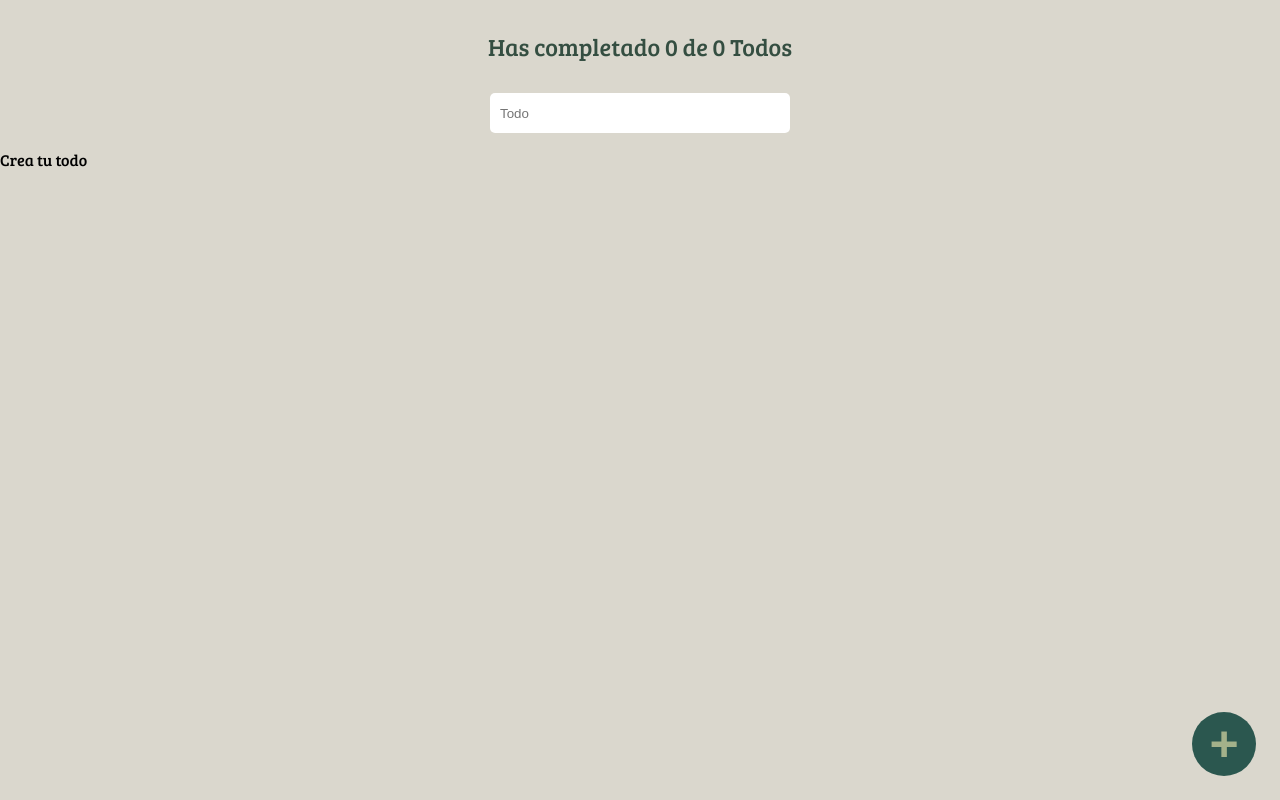
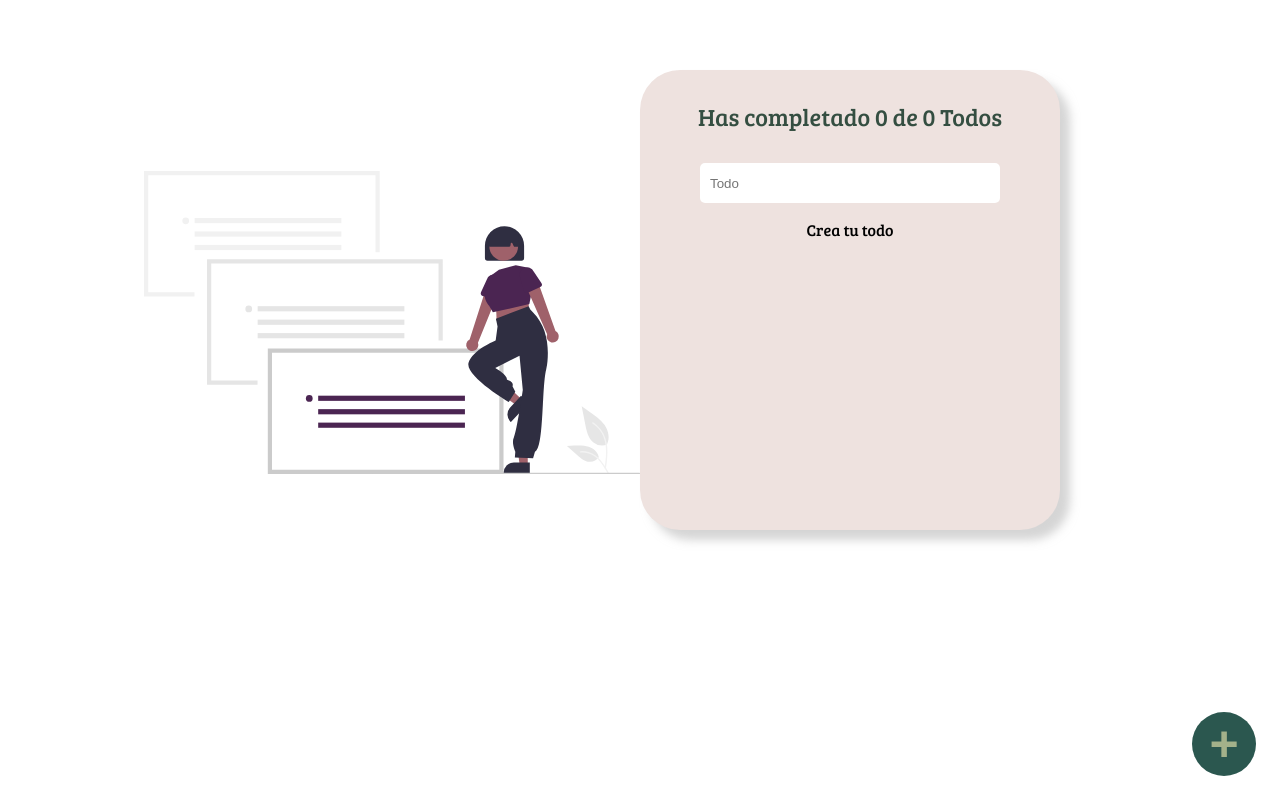
Before and after one commit to DevTataBot/todo-platzi, a React (Create React App) app: page / in a window 1280 px wide. Built offline with nearby package versions, Linux system fonts and the light colour scheme.

Commit message:
update styles and view

```diff
--- a/src/Components/TodoItems/index.js
+++ b/src/Components/TodoItems/index.js
@@ -1,5 +1,8 @@
 import React from "react";
 import "./styles.css";
+import { FaRegCheckSquare } from "react-icons/fa";
+import { RiDeleteBin5Line } from "react-icons/ri";
+
 const TodoItems = ({ task, onComplete, onDelete, onClearComplete }) => {
     const handlerCheckTask = (e) => {
       e.target.checked ? onComplete() : onClearComplete()
@@ -9,10 +12,13 @@ const TodoItems = ({ task, onComplete, onDelete, onClearComplete }) => {
     }
   return (
     <li className="TodoItem">
+     {/* <FaRegCheckSquare />*/}
       <input className="TodoItem__checkbox" type="checkbox" checked={task.complete} onChange={handlerCheckTask} />
       <div className={`TodoItem__container ${task.complete && 'complete'}`}>
         <span className={`TodoItem__item ${task.complete && 'complete__text'}`}>{task.text}</span>
-        <button className="TodoItem__delete" onClick={handlerDeleteTask}>X</button>
+        <button className="TodoItem__delete" onClick={handlerDeleteTask}>
+          <RiDeleteBin5Line />
+        </button>
       </div>
     </li>
   );
--- a/src/Components/TodoItems/styles.css
+++ b/src/Components/TodoItems/styles.css
@@ -7,17 +7,16 @@
 .TodoItem__item{
     list-style: none;
     line-height: 0;
-    color: #fff;
+    color: #000;
 }
 .TodoItem__container{
     display: flex;
-    background-color: #3a5a40;
     justify-content: space-between;
     width: 100%;
-    border: none;
-    border-radius: 5px;
+    border: solid #a53860;
+    border-radius: 50px;
     align-items: center;
-    height: 30px;
+    height: 50px;
     padding: 0 8px;
 }
 .TodoItem__checkbox{
@@ -32,7 +31,7 @@
 .TodoItem__delete{
     border: none;
     background-color: transparent;
-    color: #fff;
+    color: #a53860;
 }
 .TodoItem__delete:hover{
     cursor: pointer;
--- a/src/index.css
+++ b/src/index.css
@@ -1,15 +1,49 @@
-*{
+* {
   box-sizing: border-box;
 }
+
 body {
   margin: 0;
   font-family: 'Bree Serif', serif;
   -webkit-font-smoothing: antialiased;
   -moz-osx-font-smoothing: grayscale;
-  background-color: #dad7cd;
   box-sizing: border-box;
 }
 
 code {
   font-family: 'Bree Serif', serif;
 }
+
+.TodoView {
+  padding: 70px;
+  display: grid;
+  grid-template-columns: 1fr 1fr;
+  grid-template-rows: 1fr;
+}
+
+.TodoView-img {
+  grid-area: 1 / 1 / 2 / 2;
+  display: flex;
+  justify-content: end;
+  align-items: center;
+}
+
+.img{
+  height: 60%;
+}
+
+.TodoView-todo {
+  margin-right: 150px;
+  grid-area: 1 / 2 / 2 / 3;
+  display: flex;
+  flex-direction: column;
+  align-items: center;
+  max-height: 460px;
+  overflow-y: scroll;
+  background-color: #eee2df;
+  border-radius: 40px;
+  box-shadow: 10px 10px 10px #b4b4b490;
+}
+.TodoView-todo::-webkit-scrollbar{
+  display: none;
+}
--- a/src/view.js
+++ b/src/view.js
@@ -6,6 +6,7 @@ import TodoForm from "./Components/TodoForm";
 import TodoList from "./Components/TodoList";
 import TodoSearch from "./Components/TodoSearch";
 import { TodoContext } from "./TodoContext";
+import logo from "./assets/background.svg";
 
 const View = () => {
   const {
@@ -16,11 +17,15 @@ const View = () => {
     deleteTodos,
     openModal,
     setOpenModal,
-    restartTodo
+    restartTodo,
   } = useContext(TodoContext);
 
   return (
-    <>
+    <section className="TodoView">
+      <div className="TodoView-img">
+        <img className="img" src={logo} alt="img-decoration" />
+      </div>
+      <div className="TodoView-todo">
         <TodoCounter />
         <TodoSearch />
         {error && <p>Hubo un error</p>}
@@ -38,9 +43,9 @@ const View = () => {
             <TodoForm />
           </Modal>
         )}
-      <CreateTodoButton openModal={openModal} setOpenModal={setOpenModal}/>
-
-    </>
+        <CreateTodoButton openModal={openModal} setOpenModal={setOpenModal} />
+      </div>
+    </section>
   );
 };
 
```
Also changed, not shown: src/assets/background.svg (added). Lines whose indentation alone changed are shown as unchanged.
